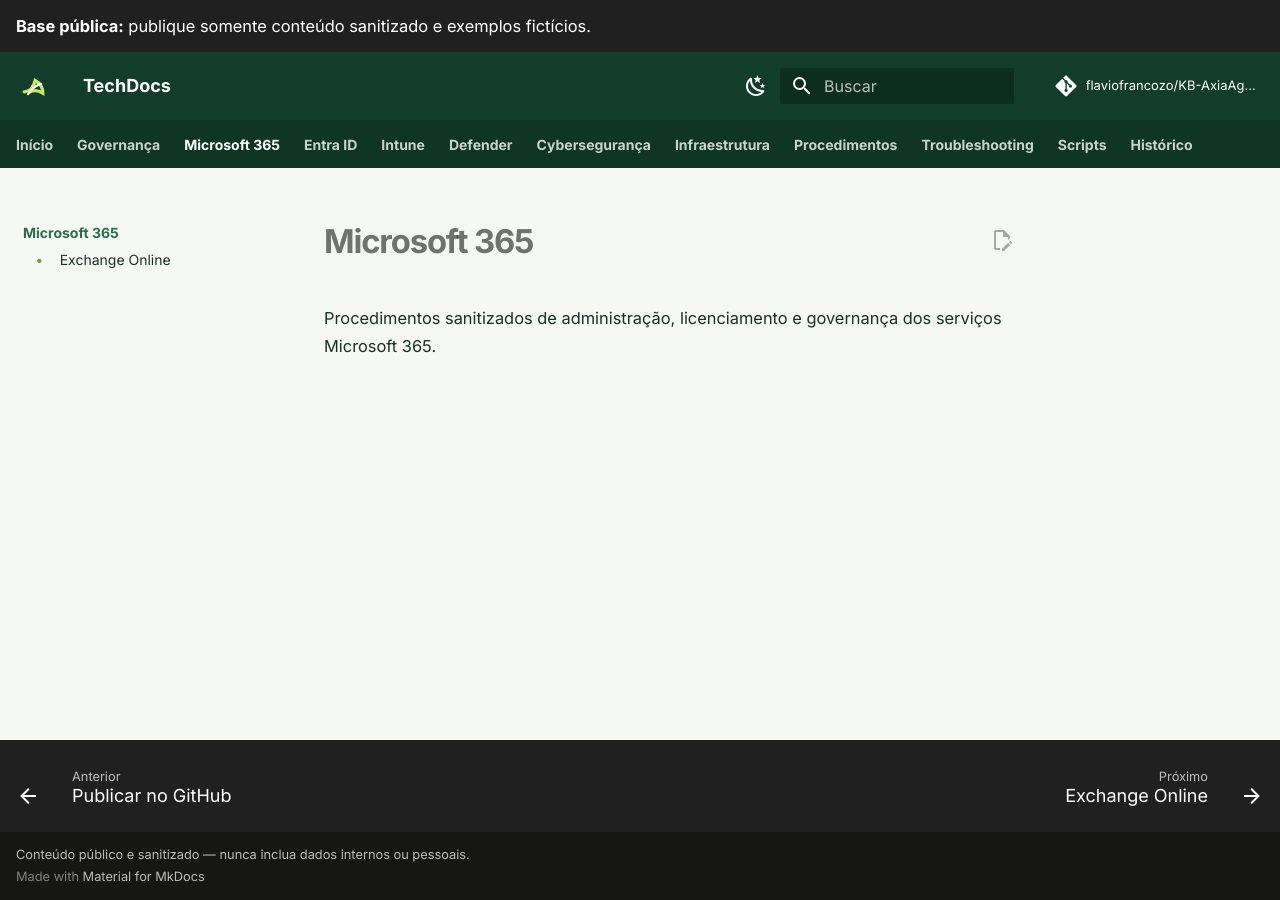
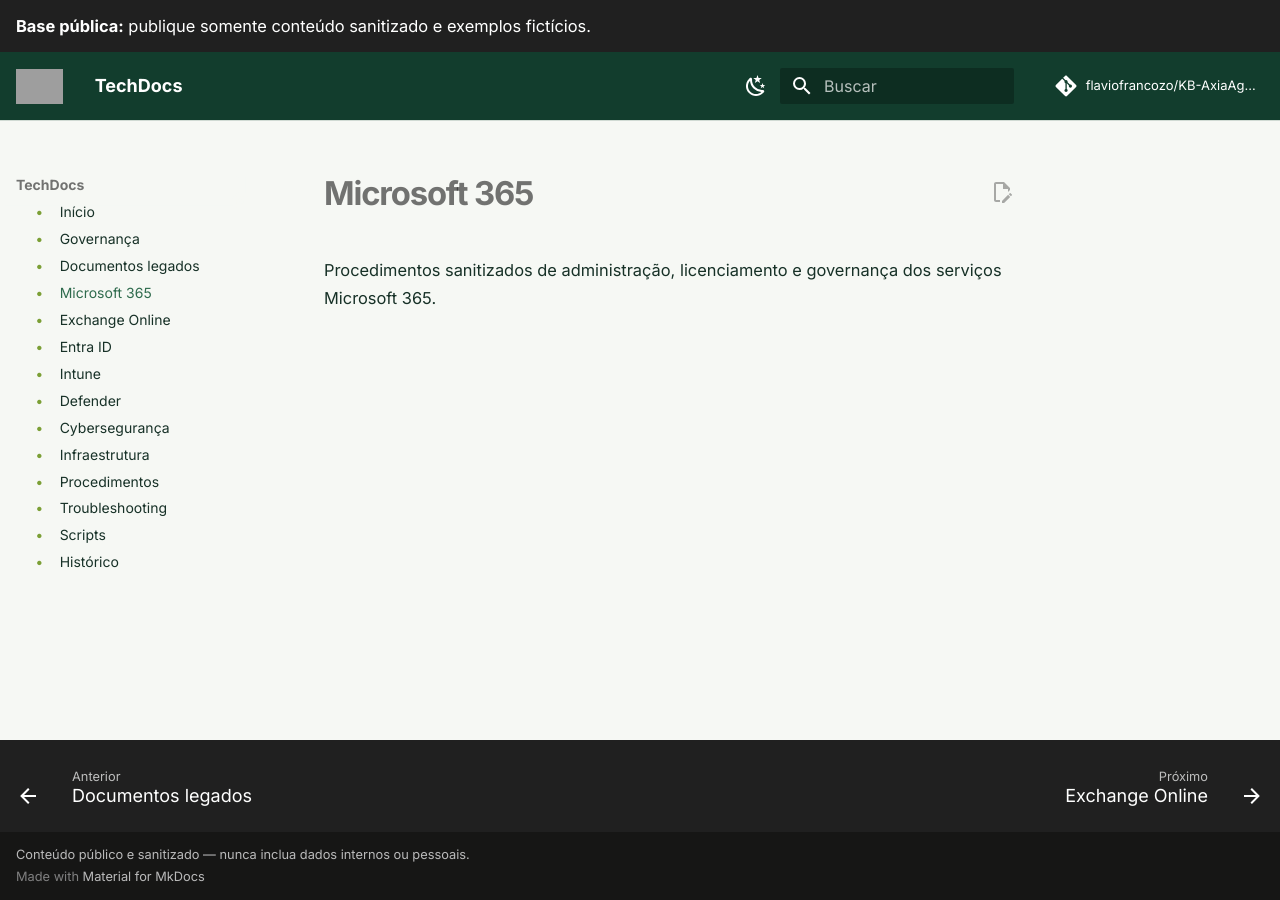
Before and after one commit to flaviofrancozo/KB-AxiaAgro, an MkDocs documentation site: the page built from docs/microsoft-365/index.md, in a window 1280 px wide. Built offline with MkDocs 1.6.1 and Material for MkDocs 9.7.7, drawn with Linux system fonts in a browser that asks for light colours; comment, search, counter and statistics services are not loaded; some of the changed lines change nothing that is shown; grey boxes are pictures that could not be loaded.

Commit message:
Add files via upload

```diff
--- a/mkdocs.yml
+++ b/mkdocs.yml
@@ -4,19 +4,20 @@
 site_url: https://flaviofrancozo.github.io/KB-AxiaAgro/
 repo_url: https://github.com/flaviofrancozo/KB-AxiaAgro
 repo_name: flaviofrancozo/KB-AxiaAgro
-edit_uri: edit/main/docs/
+edit_uri: edit/agent/redesign-techdocs-v2/docs/
 copyright: Conteúdo público e sanitizado — nunca inclua dados internos ou pessoais.
 
 theme:
   name: material
   language: pt-BR
   custom_dir: overrides
-  logo: assets/logo.svg
-  favicon: assets/favicon.svg
+  logo: assets/images/logo-techdocs-modelo3-final.png
+  favicon: assets/images/favicon-techdocs.png
   features:
-    - navigation.tabs
     - navigation.sections
     - navigation.indexes
+    - navigation.path
+    - navigation.tracking
     - navigation.top
     - navigation.footer
     - search.suggest
@@ -66,55 +67,15 @@
 
 nav:
   - Início: index.md
-  - Governança:
-      - Visão geral: governanca/index.md
-      - Política de documentação: governanca/politica-documentacao.md
-      - Classificação da informação: governanca/classificacao-informacao.md
-      - Publicar no GitHub: governanca/guia-publicacao-github.md
-  - Microsoft 365:
-      - Visão geral: microsoft-365/index.md
-      - Exchange Online: microsoft-365/exchange-online/index.md
-  - Entra ID:
-      - Visão geral: entra-id/index.md
-  - Intune:
-      - Visão geral: intune/index.md
-      - Portal da Empresa:
-          - Visão geral: intune/portal-empresa/index.md
-          - Governança:
-              - Visão geral: intune/portal-empresa/governanca/index.md
-              - Governança do Portal: intune/portal-empresa/governanca/Portal-Empresa.md
-              - Papéis e responsabilidades: intune/portal-empresa/governanca/papeis-responsabilidades.md
-              - Riscos e controles: intune/portal-empresa/governanca/riscos-controles.md
-          - Implantação e Personalização:
-              - Visão geral: intune/portal-empresa/implantacao/index.md
-              - Implementar e personalizar: intune/portal-empresa/implantacao/implementar-personalizar-portal-empresa.md
-              - Checklist de implantação: intune/portal-empresa/implantacao/checklist-implantacao.md
-          - Aplicativos:
-              - Visão geral: intune/portal-empresa/aplicativos/index.md
-              - Como adicionar: intune/portal-empresa/aplicativos/adicionar-aplicativos.md
-              - Google Chrome: intune/portal-empresa/aplicativos/google-chrome.md
-              - TeamViewer Host: intune/portal-empresa/aplicativos/teamviewer-host.md
-          - Operação:
-              - Visão geral: intune/portal-empresa/operacao/index.md
-              - Monitoramento no Intune: intune/portal-empresa/operacao/monitoramento-intune.md
-              - Atualização e retirada: intune/portal-empresa/operacao/atualizacao-retirada.md
-          - Solução de Problemas:
-              - Visão geral: intune/portal-empresa/troubleshooting/index.md
-              - Erros comuns: intune/portal-empresa/troubleshooting/erros-comuns.md
-          - Evidências:
-              - Orientações: intune/portal-empresa/evidencias/index.md
-              - Registro de implantação: intune/portal-empresa/evidencias/registro-implantacao.md
-          - Templates:
-              - Visão geral: intune/portal-empresa/modelos/index.md
-              - Novo aplicativo: intune/portal-empresa/modelos/template-novo-aplicativo.md
-              - Novo procedimento: intune/portal-empresa/modelos/template-procedimento.md
-              - Registro de mudança: intune/portal-empresa/modelos/template-registro-mudanca.md
-  - Defender:
-      - Visão geral: defender/index.md
-  - Cybersegurança:
-      - Visão geral: cyberseguranca/index.md
-  - Infraestrutura:
-      - Visão geral: infraestrutura/index.md
+  - Governança: governanca/index.md
+  - Documentos legados: governanca/portal-empresa/index.md
+  - Microsoft 365: microsoft-365/index.md
+  - Exchange Online: microsoft-365/exchange-online/index.md
+  - Entra ID: entra-id/index.md
+  - Intune: intune/index.md
+  - Defender: defender/index.md
+  - Cybersegurança: cyberseguranca/index.md
+  - Infraestrutura: infraestrutura/index.md
   - Procedimentos: procedimentos/index.md
   - Troubleshooting: troubleshooting/index.md
   - Scripts: scripts/index.md
```
Also changed, not shown: CHANGELOG.md (line endings or trailing spaces), CONTRIBUTING.md (line endings or trailing spaces), README.md (line endings or trailing spaces), SECURITY.md (line endings or trailing spaces), requirements.txt (line endings or trailing spaces), 2 other files.
